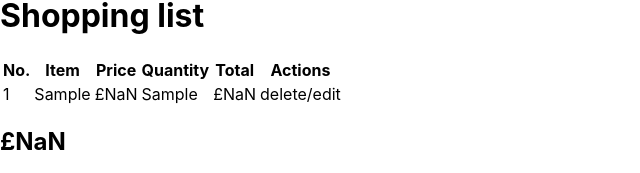
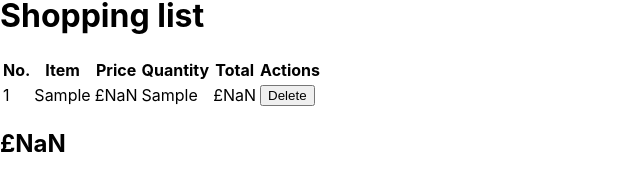
Before and after one commit to dthomasdev/shoppo2, a React (Create React App) app: page / in a window 1280 px wide. Both pictures are taken after typing "Sample", "Sample", "Sample" into the empty fields and a click on the button "Add". Shown: the part 113-286 px from the top of the page, without its empty margins (0-640 px from the left). Built offline with nearby package versions, Linux system fonts and the light colour scheme.

Commit message:
adding in the delete item function

```diff
--- a/src/App.js
+++ b/src/App.js
@@ -10,10 +10,15 @@ import AddForm from './components/addForm';
 function App() {
   const [ itemsList , setList ] = useState( [ ] );
 
+  // updates state when a new item is added in addForm
+  // appends value to current list using spread operator ...
   function addNewItem(newItem){
     setList(c => [...c, newItem]);
   };
 
+  // creates a shopping total
+  // maps through the array of items and calclates line total
+  // reduces the resulting array down to a grand total
   function totaller(){
     return(itemsList.map((item) => {
       return item.price * item.quantity
--- a/src/components/addForm.js
+++ b/src/components/addForm.js
@@ -12,13 +12,13 @@ const { item, price, quantity } = newItem; // destructures item object into vari
     setItem({ item: "", price:"", quantity: "" }) // 'manually' resets state
   };
 
-  //changeHandler, appends new values to existing state
+  //changeHandler, appends new values to existing state in app.js
   function changehandler(e){
     setItem({
       ...newItem,
       [e.target.name] : e.target.value
     })
-  }
+  };
 
   return (
       <form onSubmit={(e)=>submitHandler(e)}>
@@ -34,6 +34,6 @@ const { item, price, quantity } = newItem; // destructures item object into vari
         <button type="submit">Add</button>
       </form>
   )
-}
+};
 
 export default AddForm;
--- a/src/components/listHeader.js
+++ b/src/components/listHeader.js
@@ -3,15 +3,26 @@ import ListItem from './listItem';
 
 const ListHeader = ({ list }) => {
 
-// maps through array and creates a new ListItem per entry
+  function delItem(index){
+    console.log(index)
+  };
+
+// maps through array of values passed in as props and creates a new ListItem per entry
 function myList(){
   return list.map((item, i) => (
-    <ListItem key={i} num={i+1} item={item.item} price={item.price} quantity={item.quantity} actions="delete/edit"/>
+    <ListItem
+      key={i}
+      num={i+1}
+      item={item.item}
+      price={item.price}
+      quantity={item.quantity}
+      delItem={() => delItem(i)} // call del item function using the items index in the array
+    />
   ));
 };
 
   return (
-      <table>
+      <table id = "table">
         <thead>
           <tr>
             <th>No.</th>
--- a/src/components/listItem.js
+++ b/src/components/listItem.js
@@ -1,4 +1,5 @@
-const listItem = ({num, item, price, quantity, actions}) => {
+const listItem = ({num, item, price, quantity, delItem}) => {
+
   return (
    <tr>
      <td>{num}</td>
@@ -6,7 +7,7 @@ const listItem = ({num, item, price, quantity, actions}) => {
      <td>£{parseFloat(price).toFixed(2)}</td>
      <td>{quantity}</td>
      <td>£{parseFloat(quantity * price).toFixed(2)}</td>
-     <td>{actions}</td>
+     <td><button onClick = { () => delItem() } >Delete</button></td>
    </tr>
   )
 }
```
